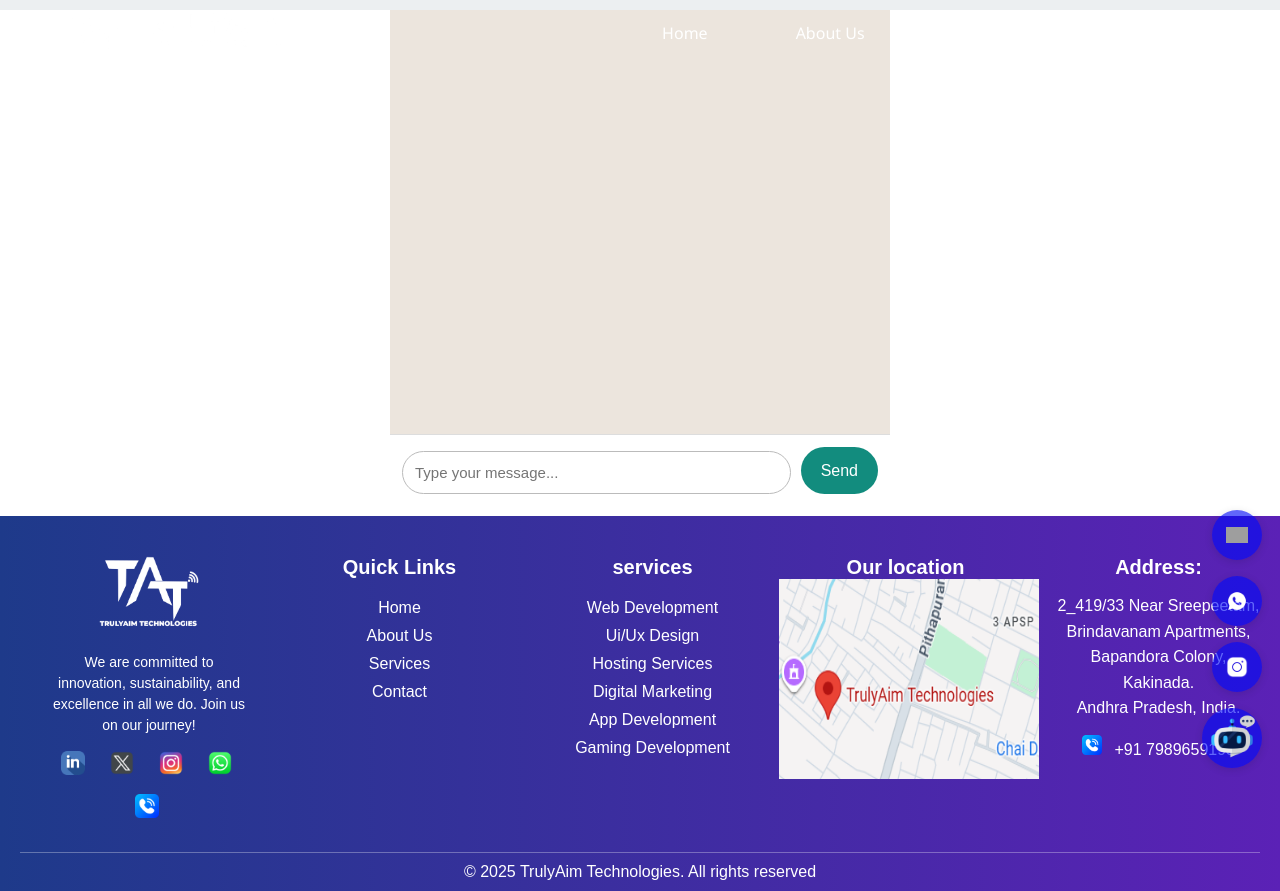
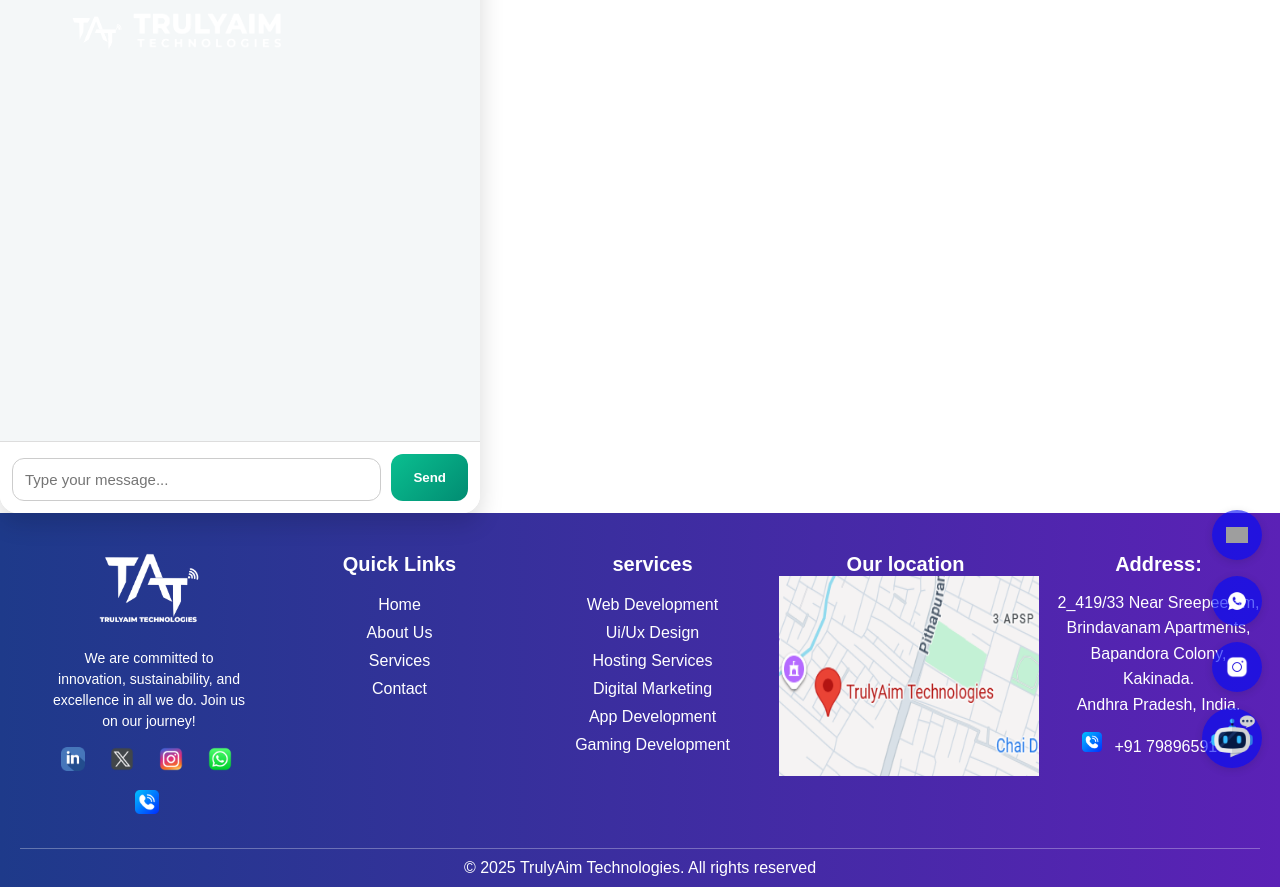
Before and after one commit to Manikanta222003/Tat, a React (Vite) app in the folder tat-frontend/: page /chatbot in a window 1280 px wide. Built offline with nearby package versions, Linux system fonts and the light colour scheme; grey boxes are pictures that could not be loaded.

Commit message:
Update ChatBot.css

```diff
--- a/tat-frontend/src/Components/ChatBot.css
+++ b/tat-frontend/src/Components/ChatBot.css
@@ -1,130 +1,144 @@
 body {
   margin: 0;
-  font-family: 'Segoe UI', sans-serif;
-  background: #eceff1;
+  font-family: "Inter", sans-serif;
+  background: linear-gradient(135deg, #dfe9f3 0%, #ffffff 100%);
+  display: flex;
+  justify-content: center;
+  align-items: center;
+  height: 100vh;
 }
 
-/* Main Chat App */
+/* CHAT WRAPPER */
 .chat-app {
   width: 100%;
-  max-width: 500px;
-  height: 62vh;
-  margin: 10px auto;
+  max-width: 480px;
+  height: 75vh;
   display: flex;
   flex-direction: column;
-  background: #ffffff;
-  border-radius: 20px;
+  border-radius: 18px;
+  background: rgba(255, 255, 255, 0.85);
+  backdrop-filter: blur(10px);
+  box-shadow: 0 10px 25px rgba(0,0,0,0.15);
+  overflow: hidden;
 }
 
-/* Message Container */
+/* HEADER */
+.chat-header {
+  background: linear-gradient(135deg, #0ABF90, #018C72);
+  color: white;
+  padding: 16px;
+  text-align: center;
+  font-size: 18px;
+  font-weight: 600;
+  letter-spacing: 0.5px;
+}
+
+/* MESSAGES AREA */
 .chat-container {
   flex: 1;
-  padding: 15px;
+  padding: 18px;
   overflow-y: auto;
-  background: #ECE5DD;
   display: flex;
   flex-direction: column;
+  gap: 10px;
+  scroll-behavior: smooth;
+  background: #F4F7F8;
 }
 
-/* WhatsApp-style bubble */
+/* CHAT BUBBLES */
 .bubble {
-  max-width: 70%;
-  padding: 12px 16px;
-  margin-bottom: 10px;
-  line-height: 1.4;
-  border-radius: 18px;
+  max-width: 75%;
+  padding: 12px 15px;
+  border-radius: 16px;
   font-size: 15px;
+  line-height: 1.45;
+  white-space: normal;
+  overflow-wrap: anywhere;
   animation: fadeIn 0.3s ease-in-out;
-
-  /* ✅ Allow text + links to wrap nicely */
-  white-space: normal;
-  word-wrap: break-word;
-  overflow-wrap: anywhere;
-  pointer-events: auto;
 }
 
-/* User Bubble */
+/* USER BUBBLE */
 .user {
   align-self: flex-end;
-  background: #DCF8C6;
-  border-bottom-right-radius: 0;
-  box-shadow: 0px 2px 5px rgba(0,0,0,0.1);
+  background: #0ABF90;
+  color: white;
+  border-bottom-right-radius: 4px;
 }
 
-/* Bot Bubble */
+/* BOT BUBBLE */
 .bot {
   align-self: flex-start;
-  background: #ffffff;
-  border-bottom-left-radius: 0;
-  box-shadow: 0px 2px 5px rgba(0,0,0,0.1);
+  background: white;
+  border-bottom-left-radius: 4px;
+  border: 1px solid #e5e5e5;
+  color: #333;
 }
 
-/* ✅ Make links clickable & same color as text */
+/* CLICKABLE LINKS SAME COLOR */
 .bubble a {
-  color: inherit;              /* No blue color */
-  text-decoration: underline;  /* Show link clearly */
+  color: inherit;
+  font-weight: 600;
+  text-decoration: underline;
   cursor: pointer;
-  font-weight: 500;
 }
 
-/* Typing Animation */
+/* TYPING ANIMATION */
 .typing {
   display: flex;
-  background: #fff;
-  width: auto;
+  align-items: center;
+  gap: 5px;
 }
-
 .typing span {
-  width: 7px;
-  height: 7px;
-  margin: 0 3px;
+  width: 6px;
+  height: 6px;
   background: #999;
   border-radius: 50%;
   animation: blink 1.4s infinite both;
 }
-
 .typing span:nth-child(2) { animation-delay: 0.2s; }
 .typing span:nth-child(3) { animation-delay: 0.4s; }
 
-/* Input Area */
+/* INPUT AREA */
 .input-area {
   padding: 12px;
+  background: #fff;
   display: flex;
-  background: #fff;
+  gap: 10px;
   border-top: 1px solid #ddd;
 }
 
 input {
   flex: 1;
   padding: 12px;
-  border-radius: 30px;
-  border: 1px solid #bbb;
+  border-radius: 12px;
+  border: 1px solid #ccc;
   outline: none;
   font-size: 15px;
 }
 
+/* SEND BUTTON — MODERN GRADIENT */
 button {
-  margin-left: 10px;
-  padding: 12px 20px;
+  padding: 12px 22px;
   border: none;
-  background: #128C7E;
+  border-radius: 12px;
+  background: linear-gradient(135deg, #0ABF90, #018C72);
   color: white;
-  border-radius: 30px;
+  font-weight: 600;
   cursor: pointer;
-  font-size: 16px;
+  transition: 0.2s ease;
 }
 
 button:hover {
-  background: #0d6f63;
+  transform: scale(1.05);
 }
 
-/* Animations */
+/* ANIMATIONS */
+@keyframes fadeIn {
+  from { opacity: 0; transform: translateY(8px); }
+  to { opacity: 1; transform: translateY(0); }
+}
+
 @keyframes blink {
   0%, 80%, 100% { opacity: 0; }
   40% { opacity: 1; }
 }
-
-@keyframes fadeIn {
-  from { opacity: 0; transform: translateY(10px); }
-  to { opacity: 1; transform: translateY(0); }
-}
```
